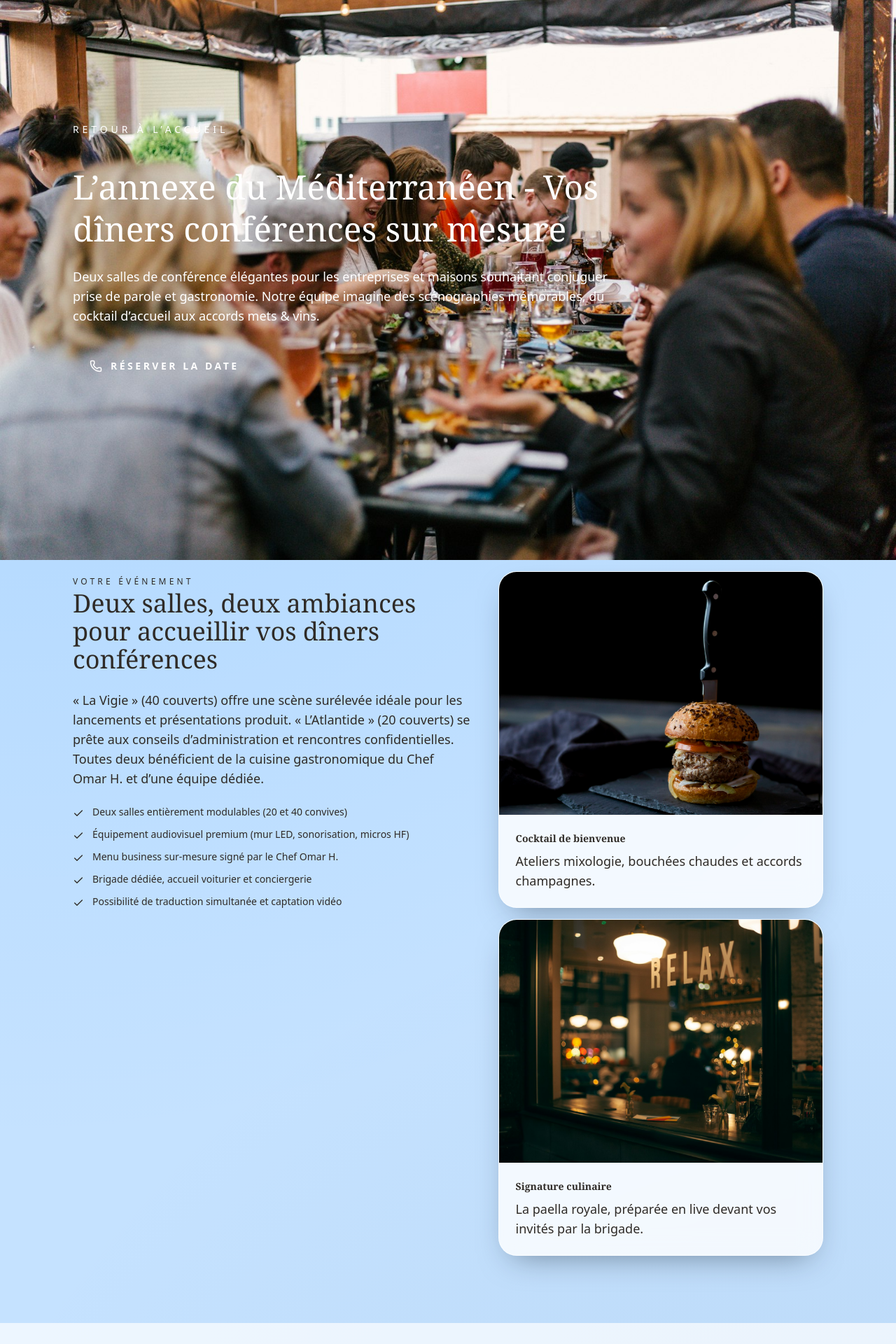
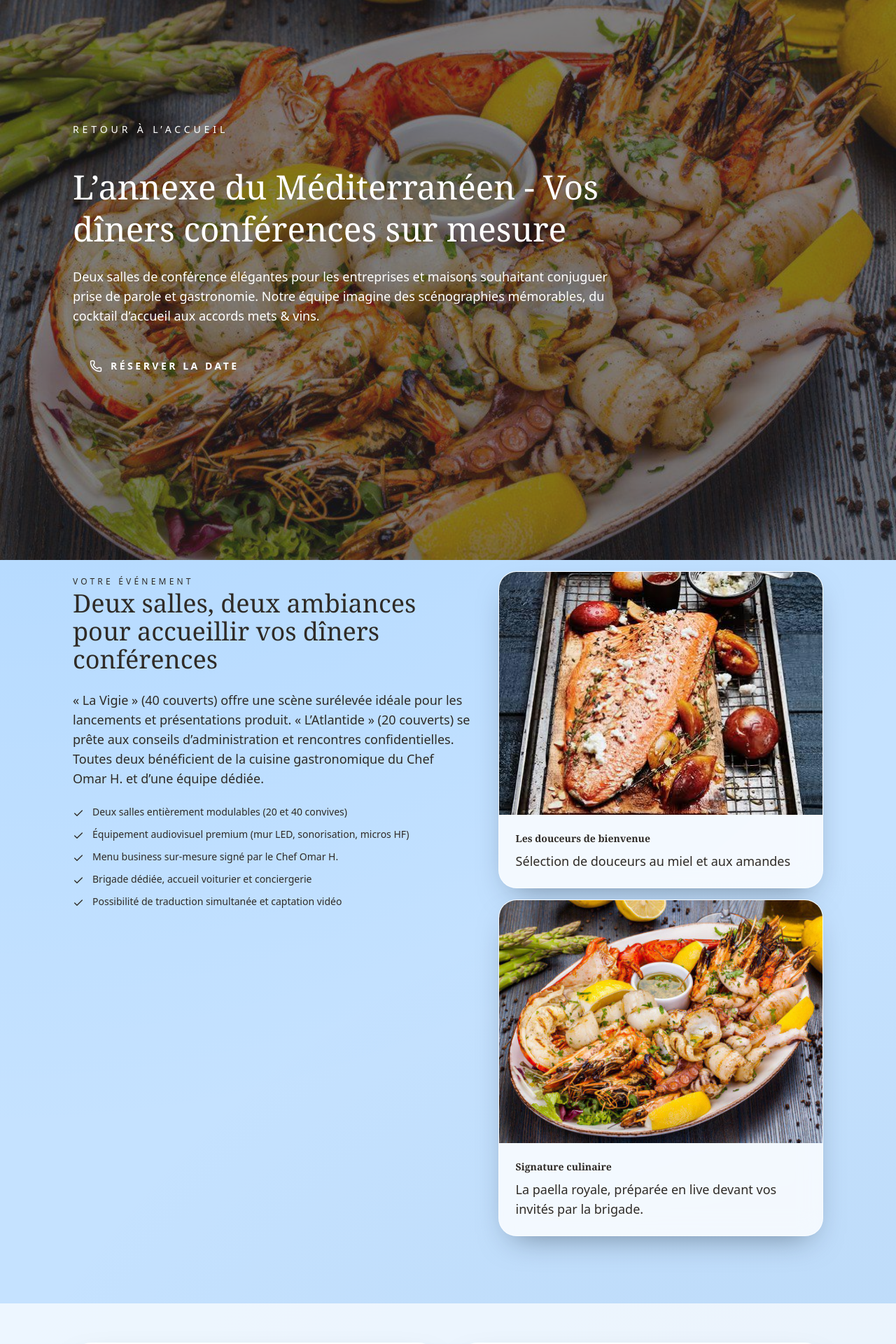
Before and after one commit to Aymendev46/med-website, a Next.js app: page /annexe in a window 1280 px wide. Shown: the top 1920 px of the page at 70% size. Built offline with nearby package versions, Linux system fonts and the light colour scheme; a web font is replaced by a local one.

Commit message:
new updates

```diff
--- a/src/app/annexe/page.tsx
+++ b/src/app/annexe/page.tsx
@@ -19,13 +19,13 @@ export default function AnnexPage() {
       <section className="relative overflow-hidden pb-24 pt-28">
         <div className="absolute inset-0">
           <Image
-            src="/interior.jpg"
+            src="/paella_royale.jpg"
             alt="Salle de conférence"
             fill
             className="object-cover"
             priority
           />
-          <div className="absolute inset-0 bg-midnight/80" />
+          <div className="absolute inset-0 bg-[#222]/55" />
         </div>
         <div className="container-wide relative z-10 text-white">
           <Link href="/" className="inline-flex items-center text-sm uppercase tracking-[0.35em] text-champagne/80">
@@ -74,16 +74,16 @@ export default function AnnexPage() {
           <div className="grid gap-4">
             <div className="grid-card overflow-hidden">
               <div className="relative aspect-[4/3]">
-                <Image src="/hero.jpg" alt="Cocktail d’accueil" fill className="object-cover" />
+                <Image src="/au_miel.jpg" alt="Plat d'accueil" fill className="object-cover" />
               </div>
               <div className="p-6 text-sm text-graphite/70">
-                <strong className="font-serif text-ocean">Cocktail de bienvenue</strong>
-                <p className="mt-2">Ateliers mixologie, bouchées chaudes et accords champagnes.</p>
+                <strong className="font-serif text-ocean">Les douceurs de bienvenue</strong>
+                <p className="mt-2">Sélection de douceurs au miel et aux amandes</p>
               </div>
             </div>
             <div className="grid-card overflow-hidden">
               <div className="relative aspect-[4/3]">
-                <Image src="/paella.jpg" alt="Paella royale" fill className="object-cover" />
+                <Image src="/paella_royale.jpg" alt="Paella royale" fill className="object-cover" />
               </div>
               <div className="p-6 text-sm text-graphite/70">
                 <strong className="font-serif text-ocean">Signature culinaire</strong>
--- a/src/app/globals.css
+++ b/src/app/globals.css
@@ -16,7 +16,7 @@ body {
 }
 
 section {
-  @apply py-12;
+  @apply py-10;
   min-height: 100vh;
   display: flex;
   align-items: center;
--- a/src/app/page.tsx
+++ b/src/app/page.tsx
@@ -43,9 +43,9 @@ const galleryItems = [
   /*{ src: "/interior.jpg", alt: "Salle du restaurant", caption: "L’élégance d’une villa oranaise" },*/
   { src: "/paella_royale.jpg", alt: "Paella", caption: "Notre paella royale aux fruits de mer" },
   /*{ src: "/WhatsApp Image 2025-09-18 at 15.06.27_3f1a0df0.jpg", alt: "Tagine traditionnel", caption: "Tajine parfumé aux épices et légumes du marché" },*/
-  { src: "/WhatsApp Image 2025-09-18 at 15.06.27_9b40226a.jpg", alt: "Couscous royal", caption: "Couscous aux sept légumes, servi à l’algérienne" },
-  { src: "/WhatsApp Image 2025-09-18 at 15.06.28_4a695c78.jpg", alt: "Pâtisseries algériennes", caption: "Sélection de douceurs au miel et aux amandes" },
-  { src: "/WhatsApp Image 2025-09-18 at 15.06.28_9e3ea3f3.jpg", alt: "Salle du restaurant", caption: "Ambiance du Méditerranéen By OH" },
+  { src: "/couscous.jpg", alt: "Couscous royal", caption: "Couscous aux sept légumes, servi à l’algérienne" },
+  { src: "/au_miel.jpg", alt: "Amande et miel", caption: "Sélection de douceurs au miel et aux amandes" },
+  { src: "/WhatsApp Image 2025-09-18 at 15.06.28_9e3ea3f3.jpg", alt: "Salle du restaurant", caption: "Ambiance du Méditerranéen" },
   ];
 
 const testimonials = [
@@ -335,7 +335,7 @@ export default function Home() {
             </div>
             <div className="grid-card overflow-hidden">
               <div className="relative aspect-[4/5]">
-                <Image src="/WhatsApp Image 2025-09-18 at 15.06.28_d28736c4.jpg" alt="Couscous traditionnel" fill className="object-cover" />
+                <Image src="/couscous.jpg" alt="Couscous traditionnel" fill className="object-cover" />
               </div>
             </div>
           </div>
```
Also changed, not shown: public/au_miel.jpg (added), public/couscous.jpg (renamed from public/WhatsApp Image 2025-09-18 at 15.06.29_236a8537.jpg).
